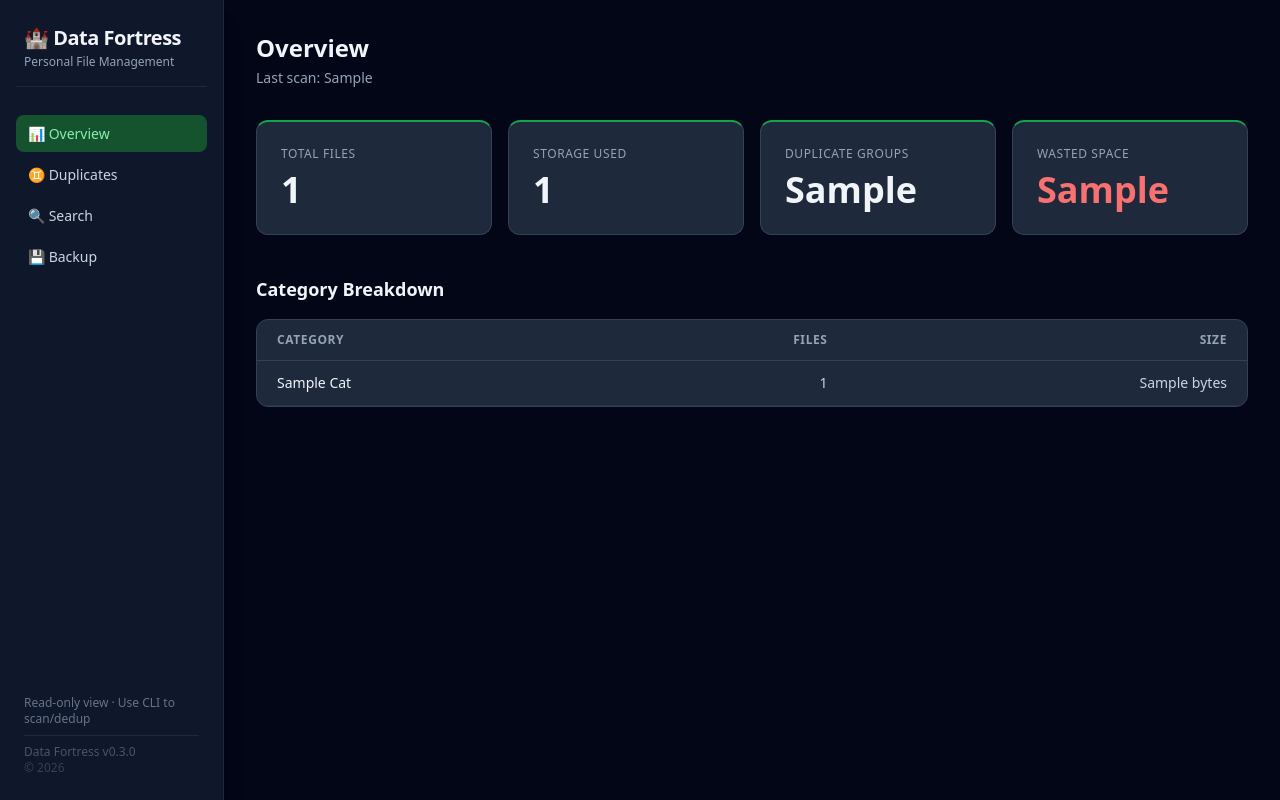
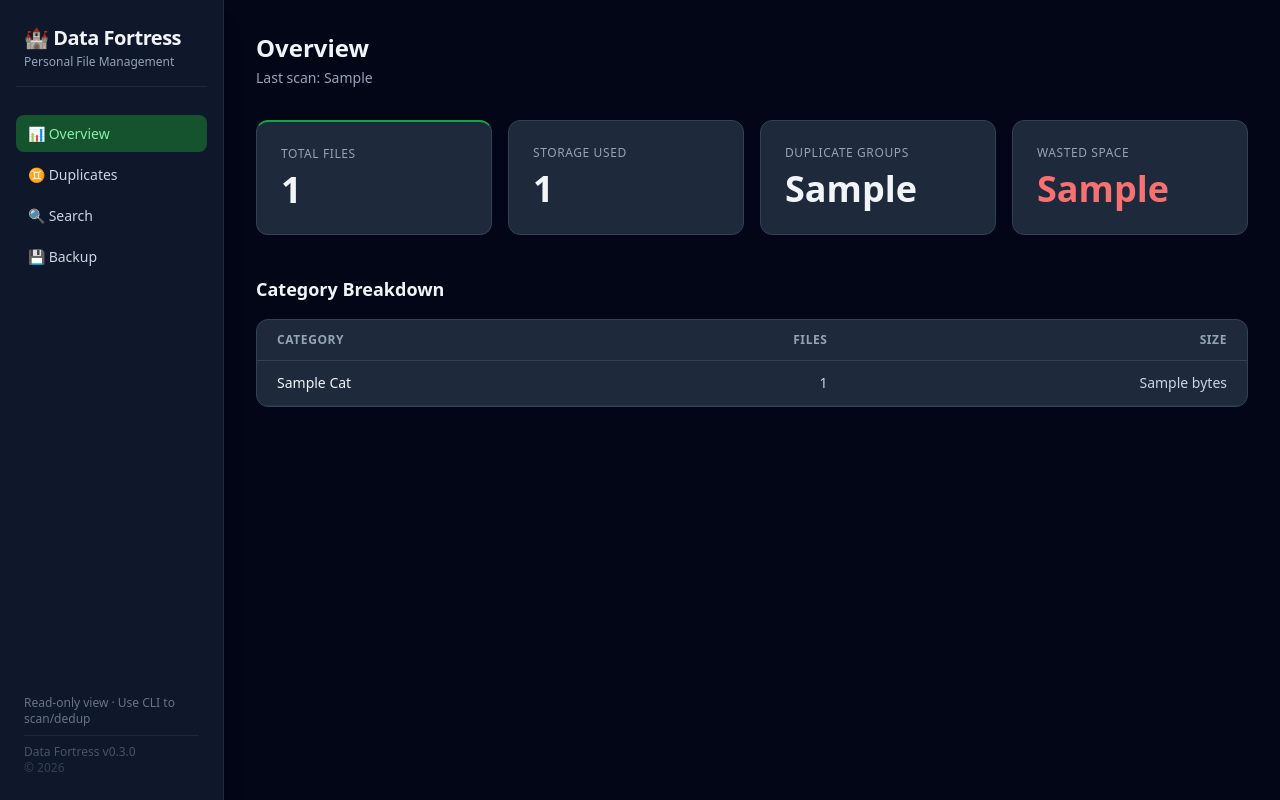
Before and after one commit to tom2025b/data-fortress, a Python web app: template templates/overview.html in a window 1280 px wide. Run offline with Jinja, Linux system fonts and the light colour scheme; the template is opened without the code that fills it: most values are stand-ins (such as "Sample title", 1, 10 or a date in 2020); some libraries are stand-ins or nearby versions.

Commit message:
ui: green top border on Total Files card only
Co-Authored-By: Claude Sonnet 4.6 <noreply@anthropic.com>

```diff
--- a/templates/overview.html
+++ b/templates/overview.html
@@ -8,8 +8,6 @@
 <p class="text-slate-400 text-sm mb-8">Last scan: {{ last_scan }}</p>
 
 <!-- ── Four metric cards ──────────────────────────────────────────────────── -->
-<!-- border-t-2 + border-t-green-600 overrides the default border-slate-700  -->
-<!-- on just the top edge, giving each card a green accent stripe.            -->
 <div class="grid grid-cols-2 xl:grid-cols-4 gap-4 mb-10">
 
   <div class="bg-slate-800 rounded-xl p-6 border border-slate-700 border-t-2 border-t-green-600">
@@ -17,19 +15,19 @@
     <p class="text-4xl font-extrabold">{{ total_files }}</p>
   </div>
 
-  <div class="bg-slate-800 rounded-xl p-6 border border-slate-700 border-t-2 border-t-green-600">
+  <div class="bg-slate-800 rounded-xl p-6 border border-slate-700">
     <p class="text-xs text-slate-400 uppercase tracking-wider mb-2">Storage Used</p>
     <p class="text-4xl font-extrabold">{{ total_bytes }}</p>
   </div>
 
-  <div class="bg-slate-800 rounded-xl p-6 border border-slate-700 border-t-2 border-t-green-600">
+  <div class="bg-slate-800 rounded-xl p-6 border border-slate-700">
     <p class="text-xs text-slate-400 uppercase tracking-wider mb-2">Duplicate Groups</p>
     <p class="text-4xl font-extrabold {% if duplicate_groups > 0 %}text-amber-400{% endif %}">
       {{ duplicate_groups }}
     </p>
   </div>
 
-  <div class="bg-slate-800 rounded-xl p-6 border border-slate-700 border-t-2 border-t-green-600">
+  <div class="bg-slate-800 rounded-xl p-6 border border-slate-700">
     <p class="text-xs text-slate-400 uppercase tracking-wider mb-2">Wasted Space</p>
     <p class="text-4xl font-extrabold {% if wasted_bytes != "0 B" %}text-red-400{% endif %}">
       {{ wasted_bytes }}
```
